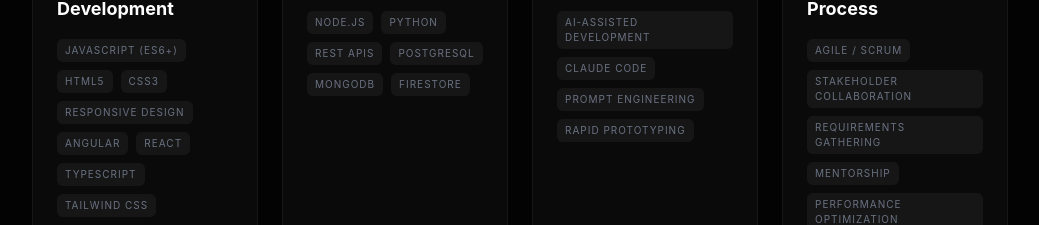
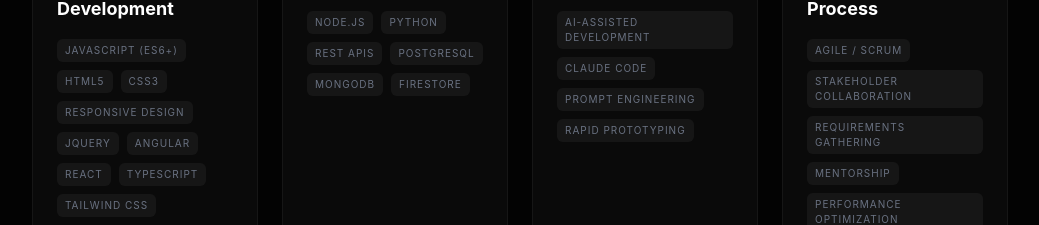
Before and after one commit to cjrojas72/portfolio-v2, a React (Vite) app: page / in a window 1280 px wide. Shown: the part 1174-1399 px from the top of the page, without its empty margins (120-1159 px from the left). Built offline with nearby package versions, Linux system fonts and the light colour scheme.

Commit message:
update skills

```diff
--- a/src/App.jsx
+++ b/src/App.jsx
@@ -103,6 +103,7 @@ const App = () => {
       "HTML5",
       "CSS3",
       "Responsive Design",
+      "Jquery",
       "Angular",
       "React",
       "TypeScript",
@@ -177,6 +178,7 @@ const experience = [
       "HTML",
       "CSS",
       "JavaScript",
+      "JQuery",
       "Angular",
       "JIRA",
       "Confluence",
```
